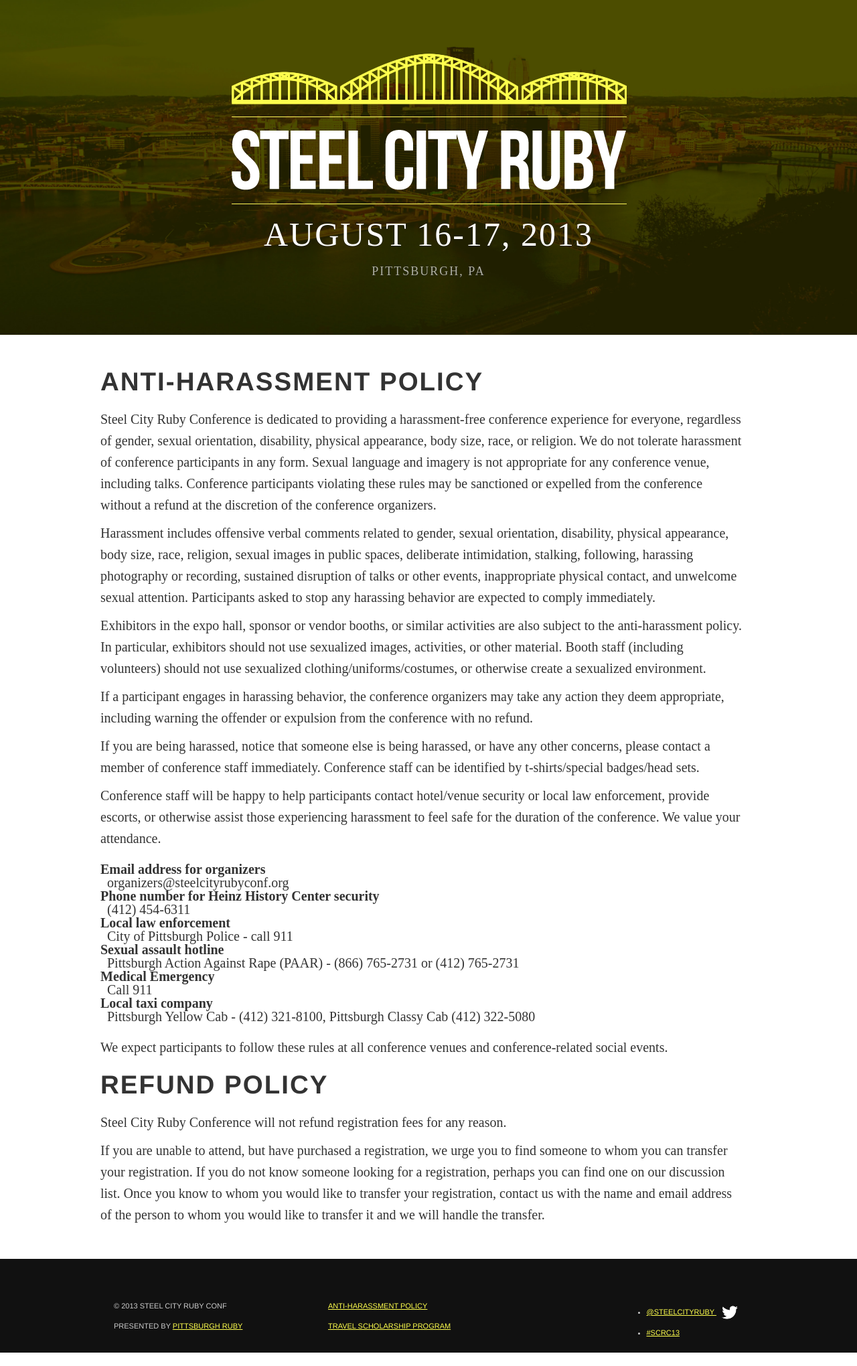
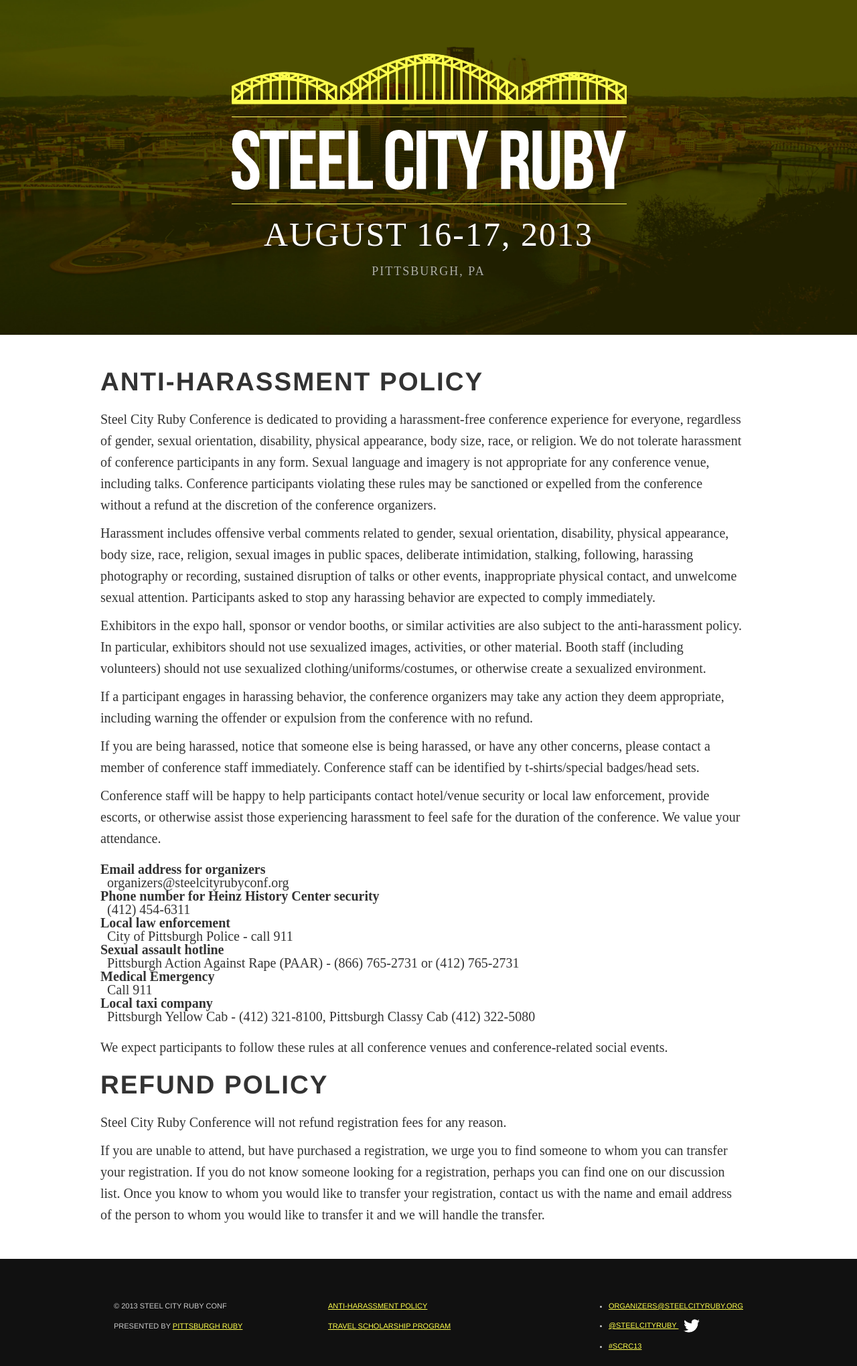
Before and after one commit to colindean/steelcityruby.github.com, a Jekyll site: the page built from policies.html, in a window 1280 px wide. Shown: the whole page at 67% size. Built offline with Jekyll 4.4.1, drawn with Linux system fonts in a browser that asks for light colours; nearby versions of some CDN libraries; some web fonts are replaced; Markdown is read by kramdown in place of the engine named in the settings.

Commit message:
Adding our email address to the footer

```diff
--- a/_layouts/master.html
+++ b/_layouts/master.html
@@ -51,6 +51,11 @@
           <div class="span4">
             <ul class="pull-right">
               <li>
+                <a href="mailto:organizers@steelcityruby.org">
+                  organizers@steelcityruby.org
+                </a>
+              </li>
+              <li>
               <a href="https://twitter.com/SteelCityRuby">
                 @SteelCityRuby
                 <img src="img/twitter.png" width="40px"/>
--- a/css/style.css
+++ b/css/style.css
@@ -306,7 +306,7 @@
   text-transform:uppercase;
   color:#CCC;
   background:#111;
-  padding:60px 0;
+  padding:60px 0 80px;
 }
 
 footer a {
```
